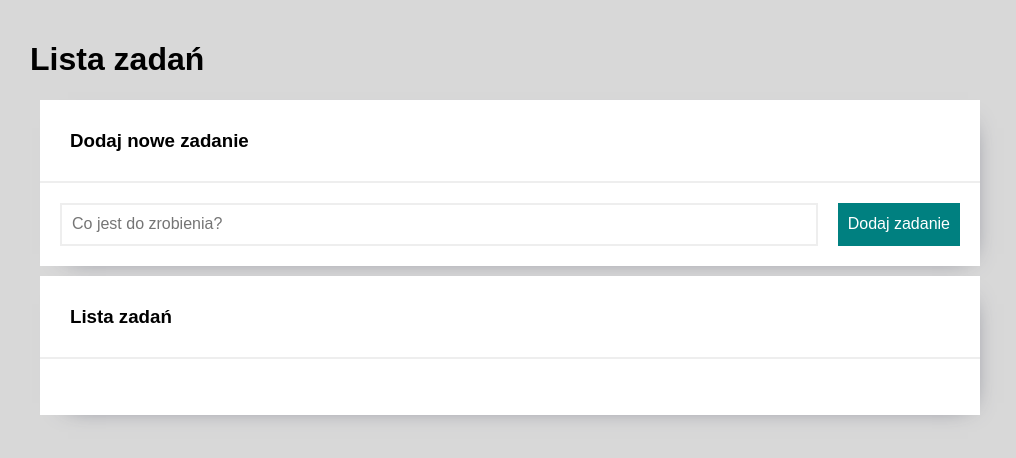
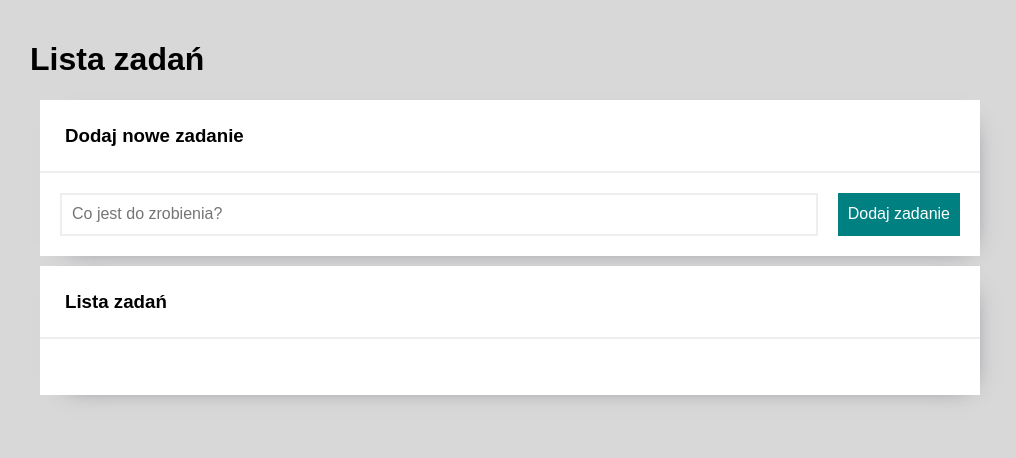
Before and after one commit to Damian1603/todos-list-react, a React (Create React App) app: page / in a window 1280 px wide. Shown: the top 458 px of the page, without its empty margins (130-1146 px from the left). Built offline with nearby package versions, Linux system fonts and the light colour scheme.

Commit message:
added styled component to Section

```diff
--- a/src/Section/index.js
+++ b/src/Section/index.js
@@ -1,13 +1,14 @@
-import "./style.css";
+import { StyledHeader, StyledSection, StyledHeaderName } from "./styled";
 
-export const Section = ({title, body, extraHeaderContent}) => (
-    <section className="section">
-        <header className="section__header">
-            <h3 className="section__headerName">{title}</h3>
+export const Section = ({ title, body, extraHeaderContent }) => (
+    <StyledSection >
+        <StyledHeader>
+            <StyledHeaderName>
+                {title}
+            </StyledHeaderName>
             {extraHeaderContent}
-        </header>
-        <div className="section__body">
+        </StyledHeader>
+        <div>
             {body}
         </div>
-
-    </section>);
+    </StyledSection>);
--- a/src/Section/style.css
+++ /dev/null
@@ -1,56 +0,0 @@
-.section {
-    background-color: white;
-    margin: 10px;
-    box-shadow: 8px 8px 24px -20px rgba(66, 68, 90, 1);
-  }
-
-  .section__header {
-    border-bottom: 2px solid #eee;
-    padding: 20px;
-    gap: 20px;
-    display: grid;
-    grid-template-columns: auto auto;
-    justify-content: space-between;
-    align-items: center;
-  }
-
-  @media (max-width: 767px) {
-    .section__header {
-      grid-template-columns: 1fr;
-      gap: 10px;
-    }
-  }
-
-  .section__headerName {
-    padding: 10px;
-    margin: 0;
-  }
-
-  .section__headerButtons {
-    color: teal;
-    background-color: transparent;
-    border: 0px transparent;
-    padding: 0 10px;
-    display: flex;
-    flex-wrap: wrap;
-    align-items: center;
-    justify-content: center;
-    transition: 0.5s;
-  }
-
-  @media (max-width: 767px) {
-    .section__headerButtons {
-      display: grid;
-      grid-template-columns: 1fr;
-      gap: 15px;
-      padding: 5px;
-    }
-  }
-
-  .section__headerButtons:hover {
-    color: hsl(180, 100%, 35%);
-  }
-
-  .section__headerButtons:disabled {
-    color: #ddd;
-  }
--- /dev/null
+++ b/src/Section/styled.js
@@ -0,0 +1,26 @@
+import styled from "styled-components";
+
+export const StyledSection = styled.section`
+    background-color: white;
+    margin: 10px;
+    box-shadow: 8px 8px 24px -20px rgba(66, 68, 90, 1);
+`;
+
+export const StyledHeader = styled.header`
+    border-bottom: 2px solid #eee;
+    padding: 20px;
+    gap: 20px;
+    display: grid;
+    grid-template-columns: auto auto;
+    justify-content: space-between;
+    align-items: center;
+    @media (max-width: 767px) {
+    grid-template-columns: 1fr;
+    gap: 10px;
+ }
+`;
+
+export const StyledHeaderName = styled.h3`
+    padding: 5px;
+    margin: 0;
+`;
```
